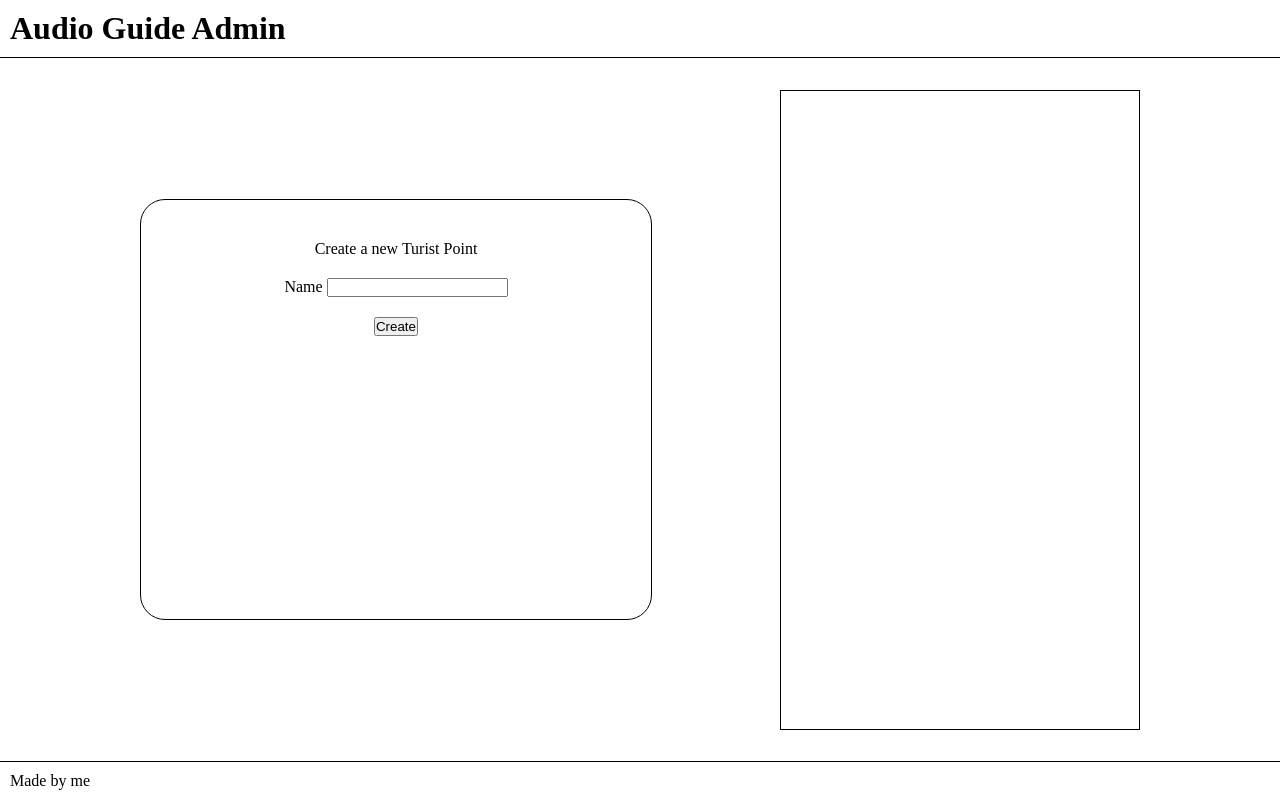
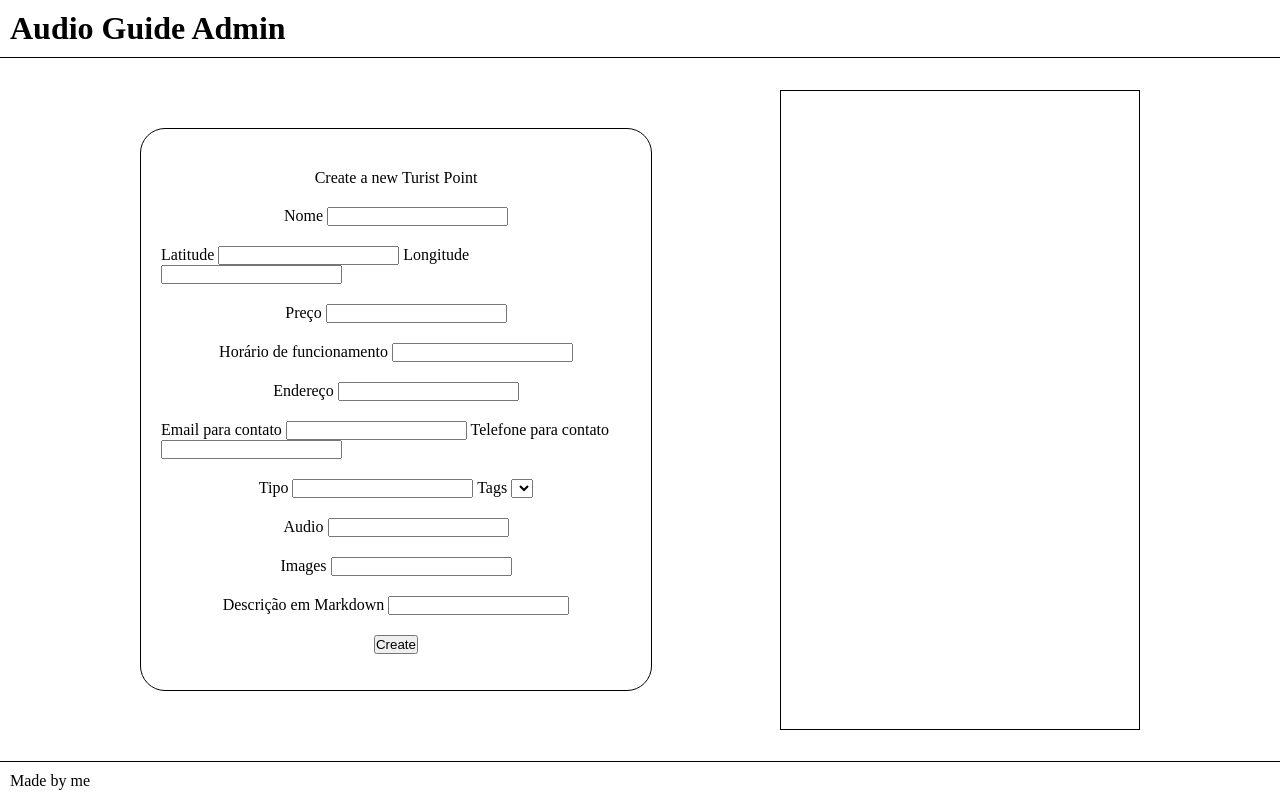
Before and after one commit to augusto-zacarias/audio-guide-admin-back, a website: page public/index.html in a window 1280 px wide. Drawn offline with Linux system fonts and the light colour scheme.

Commit message:
Finished html placeholder and created src folder

```diff
--- a/package.json
+++ b/package.json
@@ -5,7 +5,7 @@
   "main": "index.js",
   "scripts": {
     "test": "echo \"Error: no test specified\" && exit 1",
-    "start": "node server.js"
+    "start": "node src/server.js"
   },
   "keywords": [],
   "author": "",
--- a/public/index.html
+++ b/public/index.html
@@ -8,12 +8,70 @@
             <h1>Audio Guide Admin</h1>
         </header>
         <main>
+
             <form>
                 <p>Create a new Turist Point</p>
 
-                <label for="name" id="'name">Name
+                <label for="name" id="name">Nome
                     <input name="name" type="text">
                 </label>
+
+                <div>
+                    <label for="latitude" id="latitude">Latitude
+                        <input name="latitude" type="text">
+                    </label>
+                    <label for="longitude" id="longitude">Longitude
+                        <input name="longitude" type="text">
+                    </label>
+                </div>
+
+                <label for="price" id="price">Preço
+                    <input name="price" type="text">
+                </label>
+
+                <label for="hours" id="hours">Horário de funcionamento <!--Modificar forma de entrada-->
+                    <input name="hours" type="text">
+                </label>
+
+                <label for="adress" id="adress">Endereço
+                    <input name="adress" type="text">
+                </label>
+
+                <div>
+                    <label for="email" id="email">Email para contato
+                        <input name="email" type="text">
+                    </label>
+
+                    <label for="telephone" id="telephone">Telefone para contato
+                        <input name="telephone" type="text">
+                    </label>
+                </div>
+
+                <div>
+                    <label for="type" id="type">Tipo
+                        <input name="type" type="text">
+                    </label>
+
+                    <label for="type" id="type">Tags
+                        <select name="tags">
+
+                        </select>
+                    </label>
+                </div>
+
+
+                <label for="audio" id="audio">Audio <!--Modificar forma de entrada-->
+                    <input name="audio" type="">
+                </label>
+
+                <label for="images" id="images">Images <!--Modificar forma de entrada-->
+                    <input name="images" type="">
+                </label>
+
+                <label for="transcript" id="transcript">Descrição em Markdown
+                    <input name="transcript" type="">
+                </label>
+
                 <button type="submit">
                     Create
                 </button>
--- a/public/styles.css
+++ b/public/styles.css
@@ -46,7 +46,7 @@ main {
 
         border: 1px solid black;
         width: 40%;
-        height: 60%;
+        height: 80%;
         border-radius: 25px;
         padding: 40px 20px;
     }
--- a/server.js
+++ b/src/server.js
@@ -8,7 +8,7 @@ app.get('/',(req,res) => {
     res.send('Hello world!');
 });
 
-app.use(express.static(path.join(__dirname,'public')));
+app.use(express.static(path.join(__dirname,'..','public')));
 
 app.listen(port, ()=> {
     console.log(`Server running at localhost:${port}`);
```
